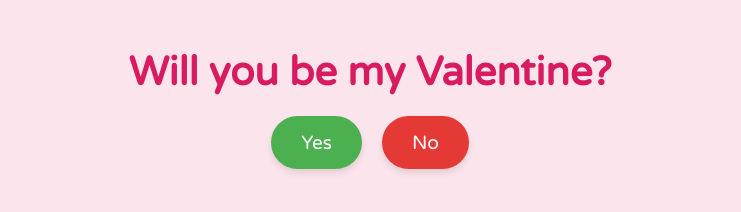
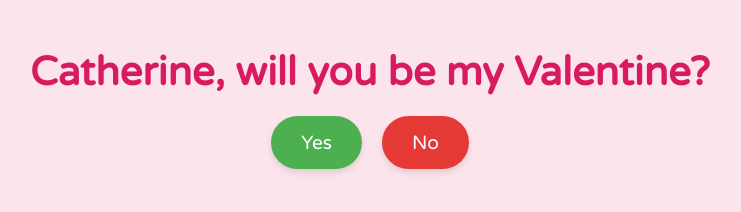
Before and after one commit to jbutler266/valentines, a plain HTML site: page index.html in a window 1280 px wide. Shown: the part 392-604 px from the top of the page, without its empty margins (270-1011 px from the left). Drawn offline with nearby package versions, Linux system fonts and the light colour scheme.

Commit message:
text changes

```diff
--- a/index.html
+++ b/index.html
@@ -100,7 +100,7 @@
         <img id="mainImage" src="https://media1.tenor.com/m/Z3RDGjKOIywAAAAC/happy-valentines-day-snoopy.gif"
             alt="Cute bear">
 
-        <h1 id="question">Will you be my Valentine?</h1>
+        <h1 id="question">Catherine, will you be my Valentine?</h1>
 
         <div class="btn-container">
             <button class="yes-btn" onclick="handleYesClick()">Yes</button>
```
